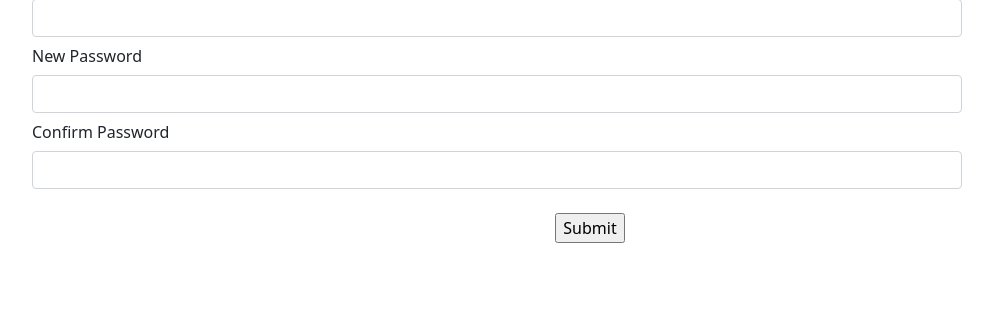
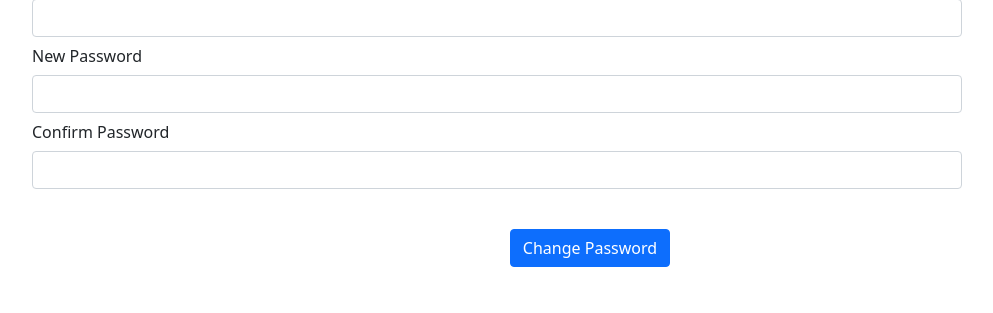
Before and after one commit to bhavanarana/uniwrites, a PHP site: page /password.php?info=success in a window 1280 px wide. Shown: the part 229-542 px from the top of the page, without its empty margins (50-1043 px from the left). Run offline with PHP 8.4, Linux system fonts and the light colour scheme.

Commit message:
change password

```diff
--- a/html/password.php
+++ b/html/password.php
@@ -9,6 +9,7 @@ if (isset($_POST['changepassword'])) {
     $id = $_SESSION['user_id'];
     $query = "SELECT * FROM user_credential WHERE id=$id";
     $select_query = mysqli_query($conn, $query);
+
     foreach ($select_query as $value) {
       $match_password = password_verify($oldpass, $value['password']);
       if ($match_password) {
@@ -41,7 +42,7 @@ if (isset($_POST['changepassword'])) {
 </head>
 
 <body>
-  <form action="" method="POST">
+  <form method="POST">
     <?php include 'nav.php' ?>
     <div class="container">
       <?php if ($_REQUEST['info']) { ?>
@@ -68,23 +69,24 @@ if (isset($_POST['changepassword'])) {
       <?php } ?>
       <label for="inputPassword" class="col-sm-2 mt-5 col-form-label">Current Password</label>
       <div class="col-sm-10">
-        <input type="password" name="oldpassword" class="form-control" id="inputPassword" required>
+        <input type="password" name="oldpassword" class="form-control" id="inputPassword0" required>
       </div>
       <label for="inputPassword" class="col-sm-2 col-form-label">New Password</label>
       <div class="col-sm-10">
-        <input type="password" name="newpassword" class="form-control" id="inputPassword" required>
+        <input type="password" name="newpassword" class="form-control" id="inputPassword1" required>
       </div>
       <label for="inputPassword" class="col-sm-2 col-form-label">Confirm Password</label>
       <div class="col-sm-10">
-        <input type="password" name="confirmpassword" class="form-control" id="inputPassword" required>
+        <input type="password" name="confirmpassword" class="form-control" id="inputPassword2" required>
+      </div>
+
+      <div class="d-flex justify-content-center mt-4">
+        <!-- <input type="submit" name="changepassword" value="Submit"> -->
+        <button type="submit" name="changepassword" class="btn btn-primary mt-3">Change Password</button>
       </div>
     </div>
-    <div class="d-flex justify-content-center mt-4">
-      <input type="submit" name="changepassword" value="Submit">
-      <!-- <button type="button" name="" class="btn btn-primary mt-3">Change Password</button> -->
-    </div>
-    </div>
   </form>
+  </div>
 </body>
 
 </html>
```
